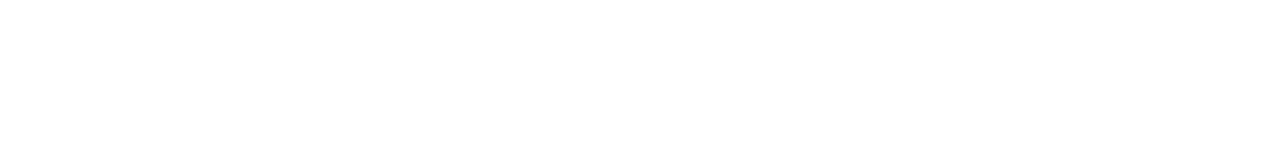
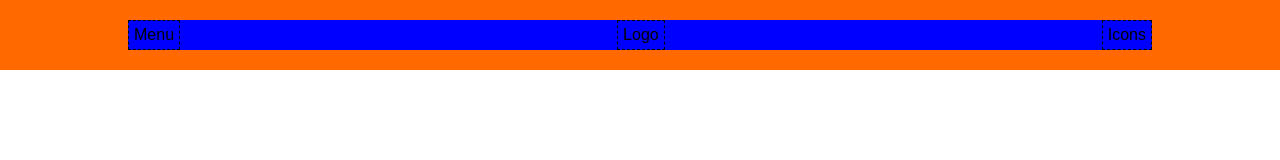
Before and after one commit to mendozagianfranco/html-css-boolando, a plain HTML site: page index.html in a window 1280 px wide. Drawn offline with Linux system fonts and the light colour scheme.

Commit message:
feat: debug header

```diff
--- a/css/style.css
+++ b/css/style.css
@@ -5,3 +5,43 @@
     padding: 0;
     box-sizing: border-box;
 }
+
+/****  DEBUG ****/
+
+/* .debug header {
+    height: 70px;
+} */
+
+.debug nav {
+    background-color: blue;
+}
+
+.debug nav > * {
+    border: 1px dashed black;
+    padding: 5px;
+}
+
+/**** UTILITIES ****/
+
+/**** COMMON ****/
+
+body {
+    font-family: sans-serif;
+}
+
+.container {
+    width: 80%;
+    margin: 0 auto;
+}
+
+/**** HEADER ****/
+
+header {
+    background-color: #ff6900;
+    padding: 20px 0;
+}
+
+nav {
+    display: flex;
+    justify-content: space-between;
+}
--- a/index.html
+++ b/index.html
@@ -18,12 +18,16 @@
         <link rel="stylesheet" href="css/style.css" />
         <!-- /Foglio di stile principale -->
     </head>
-    <body>
+    <body class="debug">
         <!-- Intestazione -->
         <header>
             <div class="container">
                 <!-- Navigazione -->
-                <nav></nav>
+                <nav>
+                    <div class="menu">Menu</div>
+                    <div class="logo">Logo</div>
+                    <div class="icons-nav">Icons</div>
+                </nav>
                 <!-- /Navigazione -->
             </div>
         </header>
```
